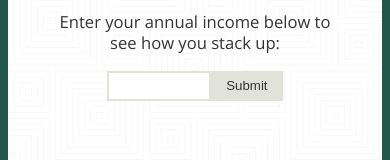
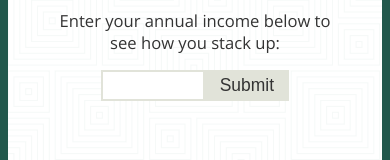
Before and after one commit to joegelay/you-vs-a-billionaire, a React (Create React App) app: page / in a window 390 px wide. Shown: the part 645-805 px from the top of the page. Built offline with nearby package versions, Linux system fonts and the light colour scheme; a web font is replaced by a local one.

Commit message:
add react-scroll to scroll to secong page on salary submit

```diff
--- a/package.json
+++ b/package.json
@@ -10,6 +10,7 @@
     "react-dom": "^17.0.2",
     "react-number-format": "^4.5.5",
     "react-scripts": "4.0.3",
+    "react-scroll": "^1.8.2",
     "react-share": "^4.4.0",
     "react-tooltip": "^4.2.18",
     "web-vitals": "^1.0.1"
--- a/src/App.css
+++ b/src/App.css
@@ -190,7 +190,13 @@ input[type="text"]:focus {
   border: 0 none;
   cursor: pointer;
   color: var(--dark-gray-color);
-  font-size: 0.8rem;
+  font-size: 1.01rem;
+}
+
+@media only screen and (max-width: 500px) {
+  .submit {
+    font-size: 1.05rem;
+  }
 }
 
 .submit:hover {
--- a/src/components/SalaryInput.js
+++ b/src/components/SalaryInput.js
@@ -1,12 +1,11 @@
 import NumberFormat from "react-number-format";
+import { Link } from "react-scroll";
 
 export default function SalaryInput(props) {
   const { salary, setSalary, setFormattedSalary } = props;
 
   const handleSubmit = (e) => {
     e.preventDefault();
-    // this alert will be changed to funcitonality for scrolling to next page.
-    alert(salary);
   };
 
   const MAX_VAL = 10000000;
@@ -21,7 +20,7 @@ export default function SalaryInput(props) {
       <NumberFormat
         thousandSeparator={true}
         prefix={"$"}
-        inputmode="numeric"
+        inputMode="numeric"
         decimalScale={0}
         value={salary}
         isAllowed={withValueLimit}
@@ -33,9 +32,11 @@ export default function SalaryInput(props) {
           setSalary(value);
         }}
       />
-      <button className="submit" type="submit">
-        Submit
-      </button>
+      <Link to="page-two" smooth={true} duration={1000}>
+        <button className="submit" type="submit">
+          Submit
+        </button>
+      </Link>
     </form>
   );
 }
--- a/src/pages/PageEight.js
+++ b/src/pages/PageEight.js
@@ -48,7 +48,7 @@ export default function PageEight() {
         </div>
       </div>
       <div className="row flex-row">
-        <blockquote class="callout quote EN">
+        <blockquote className="callout quote EN">
           Because we are comparatively so rich, the amount by which we can
           benefit others is vastly greater than the amount by which we can
           benefit ourselves.
--- a/src/pages/PageTwo.js
+++ b/src/pages/PageTwo.js
@@ -5,7 +5,7 @@ export default function PageTwo(props) {
   const { multiplier } = props;
 
   return (
-    <div className="page page-two">
+    <div id="page-two" className="page page-two">
       <div className="row flex-row">
         <div className="column flex-column col-1-margin">
           <img
```
Also changed, not shown: 1 other file (tests, documents, lock files or other folders).
